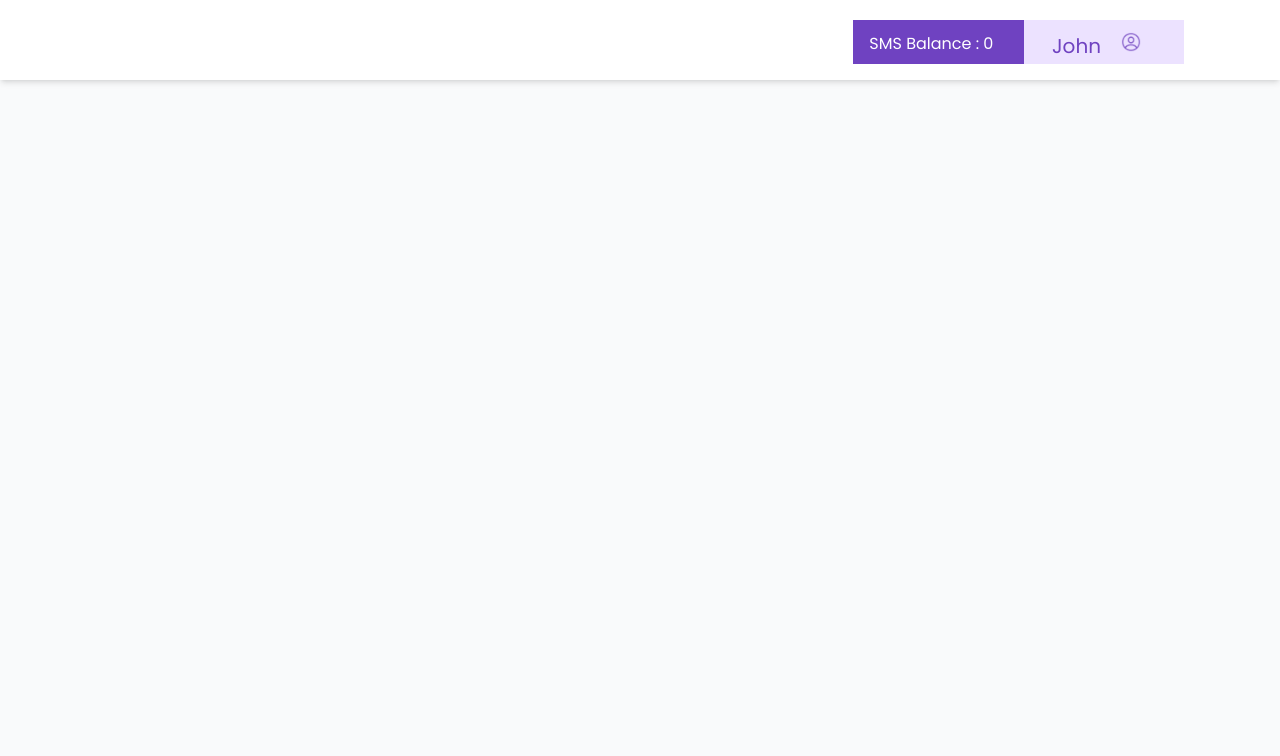
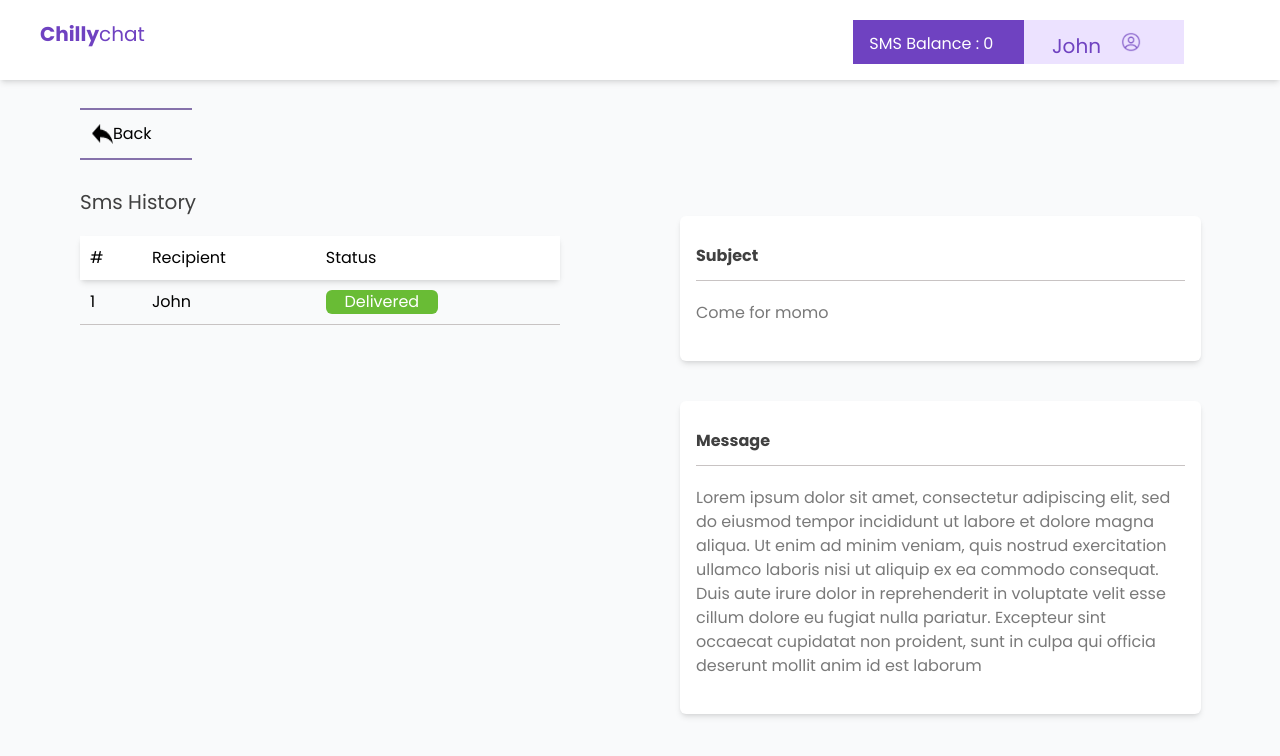
Before and after one commit to Mark-scope/chillyChat, a React (Vite) app in the folder client/: page /SmsHistoryView in a window 1280 px wide. Shown: the top 756 px of the page. Built offline with nearby package versions, Linux system fonts and the light colour scheme.

Commit message:
done with the sms history view page , also added some colors to the tailwind css

```diff
--- /dev/null
+++ b/client/src/components/nav/smshistorynav.jsx
@@ -0,0 +1,18 @@
+import React from 'react'
+import Balance from "./Balance"
+import Profile from "./Profile"
+
+const Smshistorynav = () => {
+  return (
+
+      <nav className="w-full h-20 bg-white z-10 shadow-md flex">
+            <h1 className='pl-10 pt-5 text-xl text-violet'><span className='font-bold'>Chilly</span>chat</h1>
+            <Balance></Balance>
+            <Profile name="John"></Profile>
+
+        </nav>
+
+  )
+}
+
+export default Smshistorynav ;
--- a/client/src/pages/SmsHistoryView.jsx
+++ b/client/src/pages/SmsHistoryView.jsx
@@ -1,10 +1,58 @@
 import React from 'react'
-import Navbar from '../components/nav/Navbar'
+import Smshistorynav from '../components/nav/smshistorynav'
+import Img from '../assets/back-arrow.png'
 
 const SmsHistoryView = () => {
   return (
     <div>
-      <Navbar></Navbar>
+      <Smshistorynav></Smshistorynav>
+
+      <div className='w-28 flex p-3 border-y-2 border-idcolor m-7 ml-20'>
+        <a className='flex' href='#'><img src={Img} alt="" />Back</a>
+
+      </div>
+      < p className='text-xl pl-20 text-viewtext'>Sms History</p>
+      <div className='flex'>
+        <div className='ml-20 mt-5 w-2/4 h-auto'>
+          <table className='w-4/5 py-5 bg-transparent'>
+            <thead className='w-full py-4 bg-white rounded shadow-md'>
+              <tr>
+                <td>
+                  #
+                </td>
+                <td>Recipient</td>
+                <td>Status</td>
+              </tr>
+            </thead>
+            <tbody className='border-b border-smsborder'>
+              <tr className=''>
+                <td>1</td>
+                <td>John</td>
+                <td ><div className='w-28 text-white bg-green rounded-md text-center '>Delivered</div></td>
+              </tr>
+            </tbody>
+          </table>
+        </div>
+        <div className='flex-col w-2/4 text-divtext'>
+          <div className='w-521 p-4  bg-white shadow-md rounded-md mb-10'>
+            <h1 className='border-b border-smsborder text-viewtext font-bold py-3'>Subject</h1>
+            <p className='py-5'>Come for momo</p>
+          </div>
+          <div className='w-521 p-4 bg-white shadow-md rounded-md'>
+          <h1 className='border-b border-smsborder text-viewtext font-bold py-3'>Message</h1>
+          <p className='py-5'>Lorem ipsum dolor sit amet,
+          consectetur adipiscing elit, sed do eiusmod tempor
+           incididunt ut labore et dolore magna aliqua.
+           Ut enim ad minim veniam, quis nostrud exercitation
+          ullamco laboris nisi ut aliquip ex ea commodo consequat.
+          Duis aute irure dolor in reprehenderit
+          in voluptate velit esse cillum dolore eu fugiat
+          nulla pariatur. Excepteur sint occaecat cupidatat
+          non proident, sunt in culpa qui officia deserunt
+          mollit anim id est laborum</p>
+          </div>
+        </div>
+      </div>
     </div>
   )
 }
--- a/client/tailwind.config.js
+++ b/client/tailwind.config.js
@@ -16,7 +16,11 @@ export default {
       'timecolor':'#BDBDBD',
       'navcolor': '#4A2C81',
       'textcolor': ' #382161',
-      'theadcolor':  '#DBD5E6'
+      'theadcolor':  '#DBD5E6',
+      'viewtext': '#404040',
+      'smsborder':' #C8C3C3',
+      'divtext':  '#797979'
+
 
 
     },
@@ -28,6 +32,9 @@ export default {
     extend: {
       spacing: {
       '80%': '80%',
+    },
+    width: {
+      '521': '521px'
     }
 }
 
```
Also changed, not shown: client/src/assets/back-arrow.png (added).
